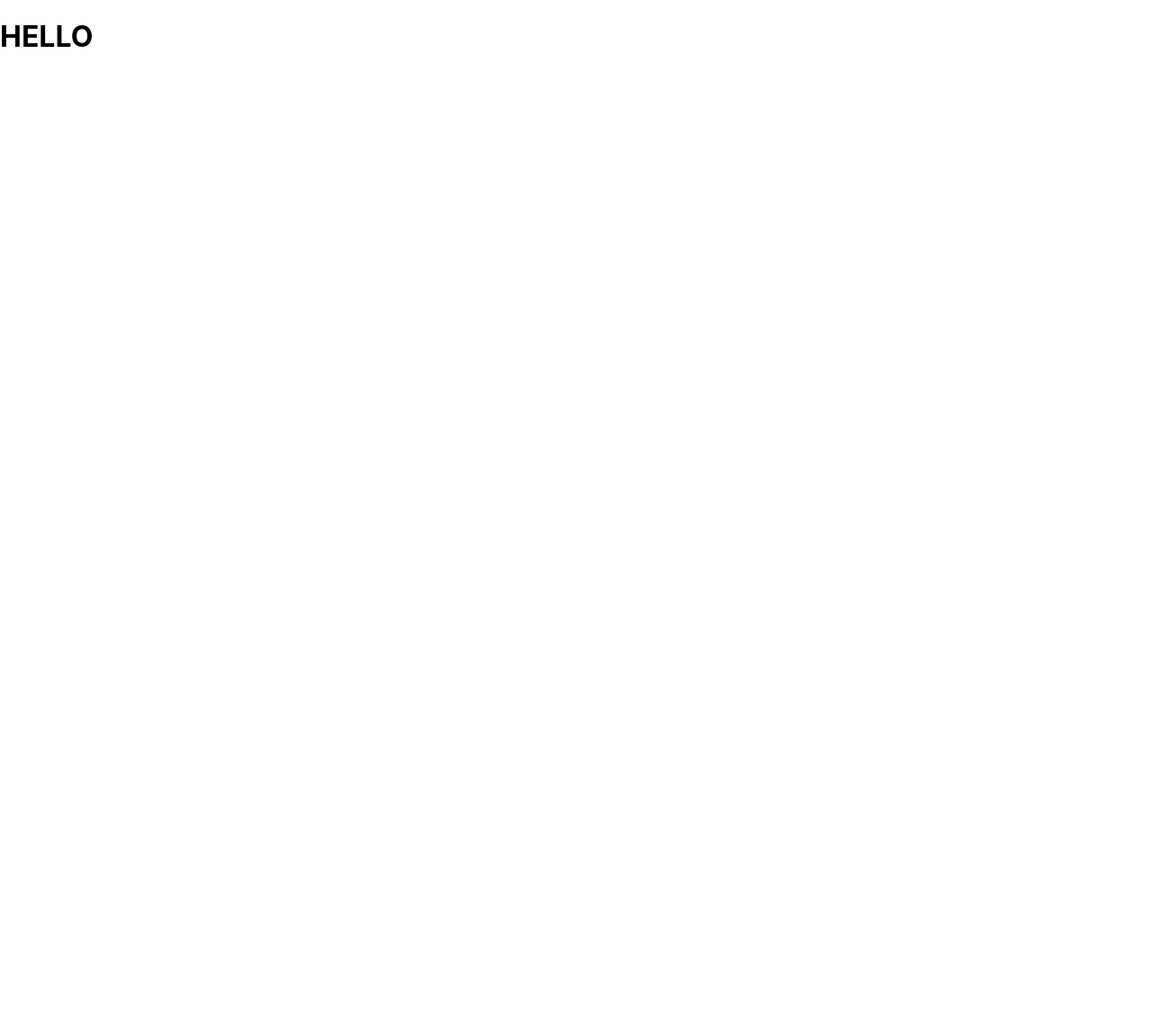
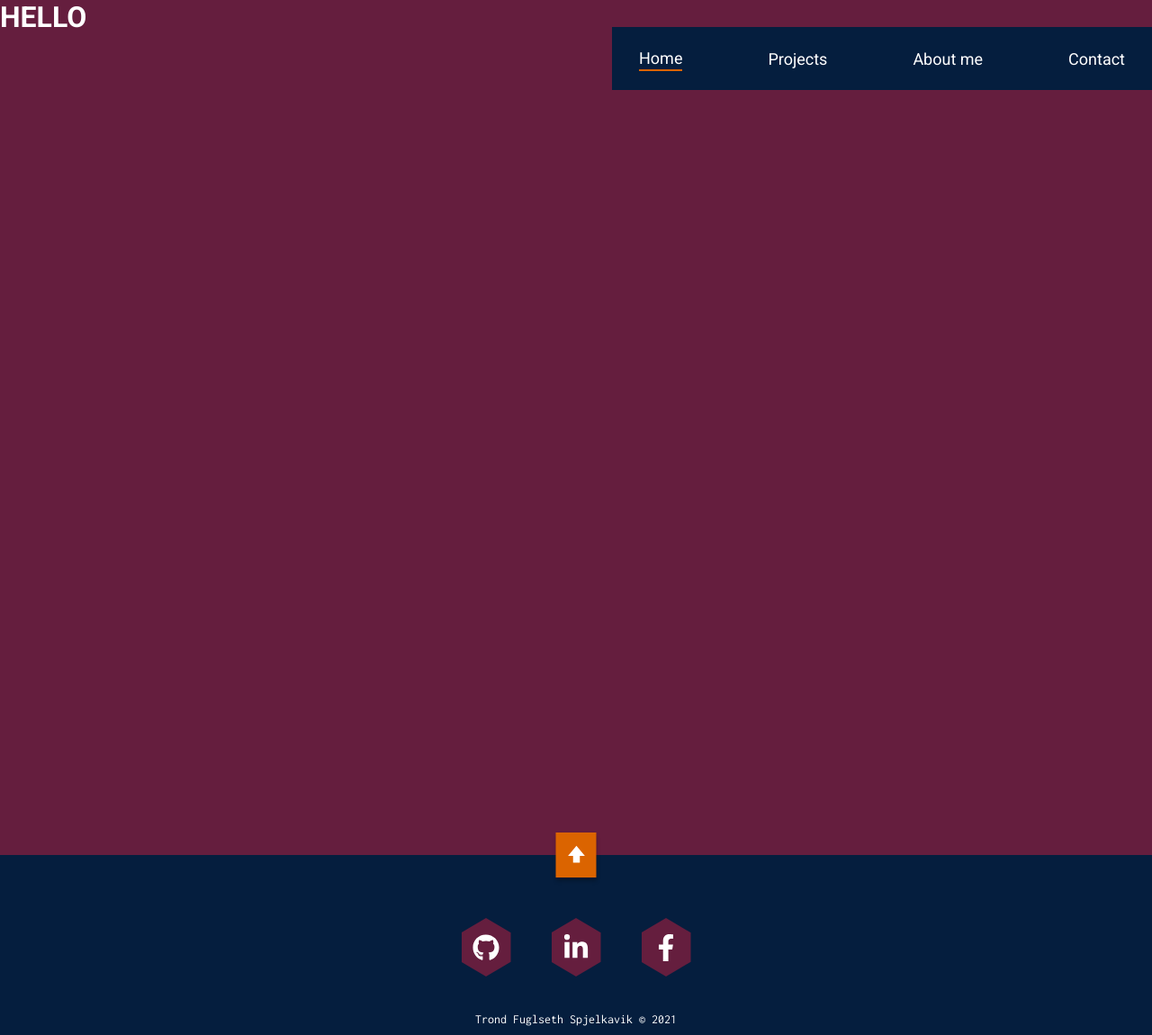
Before and after one commit to TrondSpjelkavik/trondspjelkavik.com, a Next.js app: page / in a window 1280 px wide. Shown: the whole page at 90% size. Before the commit the page ends 800 px from the top, so only its background shows below. Built offline with nearby package versions, Linux system fonts and the light colour scheme.

Commit message:
first deploy on trondspjelkavik.com

```diff
--- /dev/null
+++ b/components/Global/Footer/Footer.js
@@ -0,0 +1,115 @@
+import React from "react";
+import styled from "styled-components";
+import { GoArrowUp } from "react-icons/go";
+import { FaLinkedinIn, FaFacebookF, FaGithub } from "react-icons/fa";
+
+const FooterContainer = styled.footer`
+  height: 200px;
+  width: 100%;
+  background: #051e3e;
+  font-family: "Inconsolata", monospace;
+  position: relative;
+  justify-content: center;
+  margin-top: 150px;
+`;
+
+const ToTheTop = styled.button`
+  position: absolute;
+  top: -25px;
+  left: 50%;
+  transform: translateX(-50%);
+  height: 50px;
+  width: 45px;
+  background: #db6400;
+  border: none;
+  cursor: pointer;
+  align-items: center;
+  justify-content: center;
+  box-shadow: 0px 4px 4px rgba(0, 0, 0, 0.25);
+  &:hover {
+    top: -27px;
+  }
+`;
+
+export const SocialIconsContainer = styled.div`
+  display: flex;
+  max-width: 300px;
+  justify-content: space-around;
+  margin: 0 auto;
+  align-item: center;
+`;
+
+export const SocialIcons = styled.div`
+  clip-path: polygon(50% 0%, 100% 25%, 100% 75%, 50% 100%, 0% 75%, 0% 25%);
+  height: 65px;
+  width: 55px;
+  background: #651e3e;
+  align-items: center;
+  justify-content: center;
+  display: flex;
+  position: relative;
+  top: 70px;
+  cursor: pointer;
+  &:hover {
+    background: #db6400;
+  }
+`;
+
+const CopyrightText = styled.p`
+  color: white;
+  font-size: 14px;
+  position: absolute;
+  bottom: 10px;
+  left: 50%;
+  transform: translateX(-50%);
+  white-space: nowrap;
+`;
+
+function Footer() {
+  // function to scroll smooth to the top.
+
+  function toTheTopButton() {
+    window.scrollTo({
+      top: 0,
+      behavior: "smooth",
+    });
+  }
+
+  // Redirect to social websites
+
+  function toGithub() {
+    window.open("https://github.com/TrondSpjelkavik");
+  }
+
+  function toLinkedin() {
+    window.open(
+      "https://www.linkedin.com/in/trond-fuglseth-spjelkavik-80871552/"
+    );
+  }
+
+  function toFacebook() {
+    window.open("https://www.facebook.com/Trondchivu");
+  }
+
+  return (
+    <FooterContainer>
+      <ToTheTop onClick={toTheTopButton}>
+        <GoArrowUp className="arrow-icon"></GoArrowUp>
+      </ToTheTop>
+      <SocialIconsContainer>
+        <SocialIcons onClick={toGithub}>
+          <FaGithub className="social-icons"></FaGithub>
+        </SocialIcons>
+        <SocialIcons onClick={toLinkedin}>
+          <FaLinkedinIn className="social-icons"></FaLinkedinIn>
+        </SocialIcons>
+        <SocialIcons onClick={toFacebook}>
+          <FaFacebookF className="social-icons"></FaFacebookF>
+        </SocialIcons>
+      </SocialIconsContainer>
+      <CopyrightText>Trond Fuglseth Spjelkavik © 2021</CopyrightText>
+    </FooterContainer>
+  );
+}
+
+export default Footer;
--- /dev/null
+++ b/components/Global/Layout/GlobalLayout.js
@@ -0,0 +1,22 @@
+import Meta from "../Layout/Meta";
+import Nav from "../Nav/Nav";
+import Footer from "../Footer/Footer";
+
+import styled from "styled-components";
+
+const GlobalLayoutContainer = styled.main`
+  min-height: 100vh;
+`;
+
+function GlobalLayout({ children }) {
+  return (
+    <>
+      <Meta></Meta>
+      <Nav></Nav>
+      <GlobalLayoutContainer>{children}</GlobalLayoutContainer>
+      <Footer></Footer>
+    </>
+  );
+}
+
+export default GlobalLayout;
--- /dev/null
+++ b/components/Global/Layout/Meta.js
@@ -0,0 +1,32 @@
+import Head from "next/head";
+
+function Meta({ title, keywords, description, icon, icon_apple }) {
+  return (
+    <Head>
+      <meta charSet="utf-8" />
+      <link rel="icon" href={icon}></link>
+      <meta http-equiv="X-UA-Compatible" content="IE=edge" />
+      <title>{title}</title>
+      <meta name="keywords" content={keywords} />
+      <meta name="description" content={description} />
+      <meta name="viewport" content="width=device-width, initial-scale=1" />
+      <link rel="preconnect" href="https://fonts.gstatic.com" />
+      <link
+        href="https://fonts.googleapis.com/css2?family=Inconsolata:wght@400;700&family=Roboto:wght@400;700&display=swap"
+        rel="stylesheet"
+      />
+      <link rel="apple-touch-icon" href={icon_apple}></link>
+    </Head>
+  );
+}
+
+Meta.defaultProps = {
+  title: "Trond Fuglseth Spjelkavik",
+  keywords:
+    "responsive web design, react, front end developer, portfolio, trond spjelkavik, javascript, golang, projects, trond fuglseth spjelkavik, IT, web developer, golang",
+  description:
+    "Front-End developer portfolio for Trond Fuglseth Spjelkavik. Includes projects for e-commerce, Go lang and SpaceX microsite. Is currently a student @ Noroff - School of technology and digital media",
+  icon: "https://www.t-dev.no/api/t-dev/favicon.ico",
+  icon_apple: "https:www.//t-dev.no/api/t-dev/favicon.ico",
+};
+export default Meta;
--- /dev/null
+++ b/components/Global/Nav/Hamburger/Hamburger.js
@@ -0,0 +1,59 @@
+import styled from "styled-components";
+import { useState } from "react";
+import HamburgerList from "./HamburgerList";
+
+const HamburgerMenu = styled.div`
+  display: none;
+  @media (max-width: 768px) {
+    width: 2rem;
+    height: 2rem;
+    position: fixed;
+    top: 15px;
+    right: 20px;
+    display: flex;
+    justify-content: space-around;
+    flex-flow: column nowrap;
+    z-index: 999;
+    cursor: pointer;
+
+    div {
+      width: 2rem;
+      height: 0.25rem;
+      background-color: ${({ open }) => (open ? "white" : "#db6400")};
+      transform-origin: 1px;
+      border-radius: 10px;
+      transition: all 0.3s linear;
+
+      &:nth-child(1) {
+        transform: ${({ open }) => (open ? "rotate(45deg)" : "rotate(0)")};
+      }
+      &:nth-child(2) {
+        transform: ${({ open }) =>
+          open ? "translateX(100%)" : "translateX(0)"};
+        opacity: ${({ open }) => (open ? 0 : 1)};
+      }
+      &:nth-child(3) {
+        transform: ${({ open }) => (open ? "rotate(-45deg)" : "rotate(0)")};
+      }
+    }
+  }
+`;
+
+function Hamburger() {
+  // Open and close hamburger
+
+  const [open, setOpen] = useState(false);
+
+  return (
+    <>
+      <HamburgerMenu open={open} onClick={() => setOpen(!open)}>
+        <div></div>
+        <div></div>
+        <div></div>
+      </HamburgerMenu>
+      <HamburgerList open={open} setOpen={setOpen}></HamburgerList>
+    </>
+  );
+}
+
+export default Hamburger;
--- /dev/null
+++ b/components/Global/Nav/Hamburger/HamburgerList.js
@@ -0,0 +1,83 @@
+import styled from "styled-components";
+import Link from "next/link";
+import { useRouter } from "next/router";
+
+const HamburgerItems = styled.ul`
+  position: absolute;
+  height: 70px;
+  width: 600px;
+  background: #051e3e;
+  top: 30px;
+  right: 0;
+  padding: 0 30px 0 30px;
+  display: flex;
+  justify-content: space-between;
+  align-items: center;
+  z-index: 9;
+
+  @media (max-width: 768px) {
+    display: flex;
+    flex-flow: column nowrap;
+    position: fixed;
+    transform: ${({ open }) => (open ? "translateX(0)" : "translateX(100%)")};
+    transition: 0.5s ease-in-out;
+    top: 0;
+    right: 0;
+    height: 100vh;
+    padding: 80px 0;
+    width: 100vw;
+    justify-content: space-around;
+  }
+`;
+
+function HamburgerList({ open, setOpen }) {
+  const router = useRouter();
+
+  // Send the the user to About me container
+
+  function toAboutMe() {
+    setTimeout(() => {
+      window.scrollTo({
+        top: 800,
+        behavior: "smooth",
+      });
+    }, 500);
+    setOpen(false);
+  }
+
+  return (
+    <>
+      <HamburgerItems open={open}>
+        <li
+          className={router.pathname == "/" ? "active" : ""}
+          onClick={() => {
+            setOpen(false);
+          }}
+        >
+          <Link href="/">Home</Link>
+        </li>
+        <li
+          className={router.pathname == "/projects" ? "active" : ""}
+          onClick={() => {
+            setOpen(false);
+          }}
+        >
+          <Link href="/projects">Projects</Link>
+        </li>
+        <li onClick={toAboutMe}>
+          <Link href="/">About me</Link>
+        </li>
+        <li
+          className={router.pathname == "/contact" ? "active" : ""}
+          onClick={() => {
+            setOpen(false);
+          }}
+        >
+          <Link href="/contact">Contact</Link>
+        </li>
+      </HamburgerItems>
+    </>
+  );
+}
+
+export default HamburgerList;
--- a/components/Global/Nav.js
+++ b/components/Global/Nav/Nav.js
@@ -1,5 +1,5 @@
 import styled from "styled-components";
-import NavList from "./components/NavList";
+import NavList from "./NavList";
 
 const NavContainer = styled.nav``;
 
--- a/components/Global/NavList.js
+++ b/components/Global/Nav/NavList.js
@@ -1,7 +1,7 @@
 import styled from "styled-components";
 import Link from "next/link";
 import { useRouter } from "next/router";
-import Hamburger from "./Hamburger";
+import Hamburger from "./Hamburger/Hamburger";
 
 const NavList = styled.ul`
   position: absolute;
--- a/pages/_app.js
+++ b/pages/_app.js
@@ -1,7 +1,13 @@
-import '../styles/globals.css'
+import GlobalLayout from "../components/Global/Layout/GlobalLayout";
+
+import "../styles/globals.css";
 
 function MyApp({ Component, pageProps }) {
-  return <Component {...pageProps} />
+  return (
+    <GlobalLayout>
+      <Component {...pageProps} />
+    </GlobalLayout>
+  );
 }
 
-export default MyApp
+export default MyApp;
--- a/styles/globals.css
+++ b/styles/globals.css
@@ -1,16 +1,77 @@
+* {
+  padding: 0;
+  margin: 0;
+  box-sizing: border-box;
+}
+
 html,
 body {
-  padding: 0;
-  margin: 0;
-  font-family: -apple-system, BlinkMacSystemFont, Segoe UI, Roboto, Oxygen,
-    Ubuntu, Cantarell, Fira Sans, Droid Sans, Helvetica Neue, sans-serif;
+  background: #651e3e;
+  font-family: "Roboto", sans-serif;
+  color: white;
+  list-style: none;
 }
 
 a {
-  color: inherit;
+  color: white;
   text-decoration: none;
+  font-size: 18px;
+  cursor: pointer;
 }
 
-* {
-  box-sizing: border-box;
+li.active {
+  padding: 2px 0;
+  border-bottom: 2px solid #db6400;
 }
+
+a:hover {
+  text-decoration-line: overline;
+  text-decoration-color: #db6400;
+  text-decoration-thickness: 2px;
+}
+
+li {
+  list-style: none;
+}
+
+.social-icons {
+  color: white;
+  height: 30px;
+  width: 30px;
+}
+.arrow-icon {
+  color: white;
+  height: 30px;
+  width: 30px;
+}
+
+.noroff-icon-text {
+  position: relative;
+  right: 12px;
+}
+
+.tech-icon-text {
+  position: relative;
+  right: 6px;
+}
+
+.hidden {
+  display: none;
+}
+
+.github-icon {
+  height: 35px;
+  width: 35px;
+  color: white;
+  cursor: pointer;
+}
+
+.github-icon:hover {
+  color: #db6400;
+}
+
+.close-icon {
+  height: 30px;
+  width: 30px;
+  cursor: pointer;
+}
```
